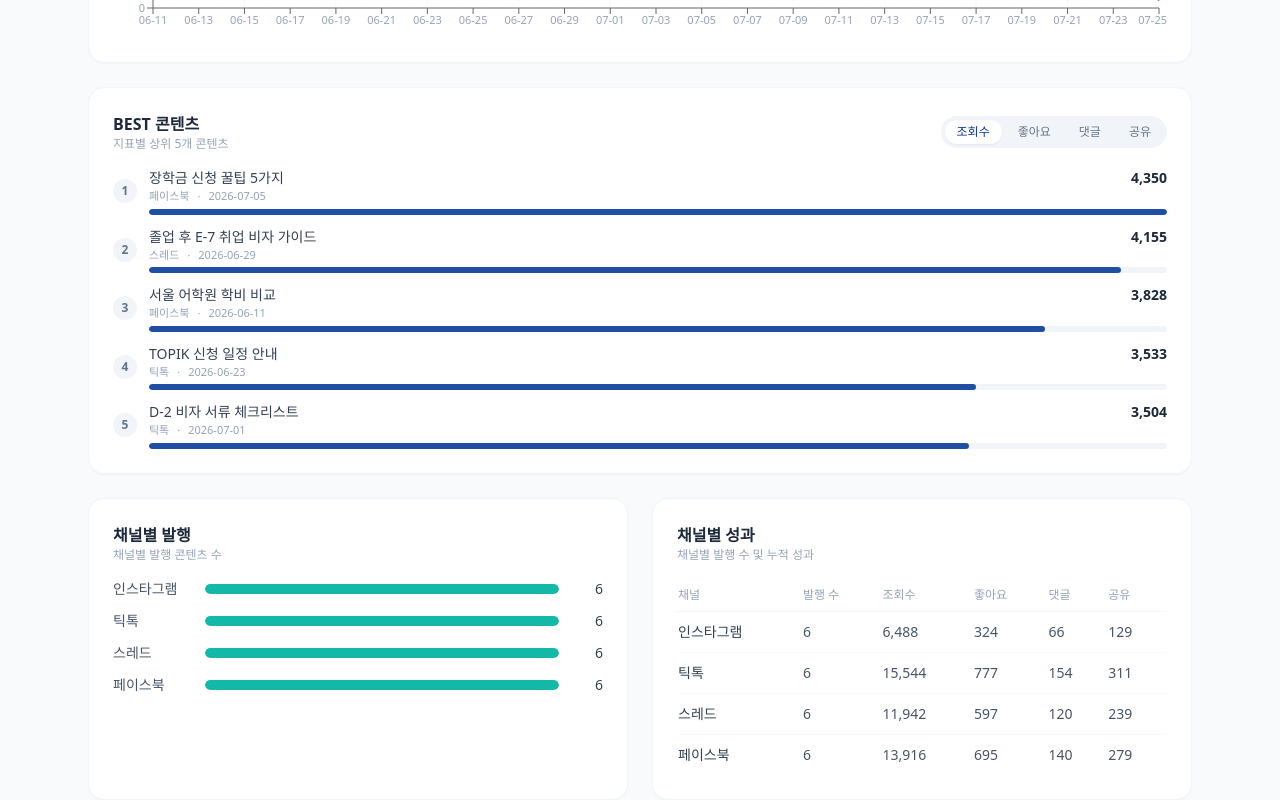
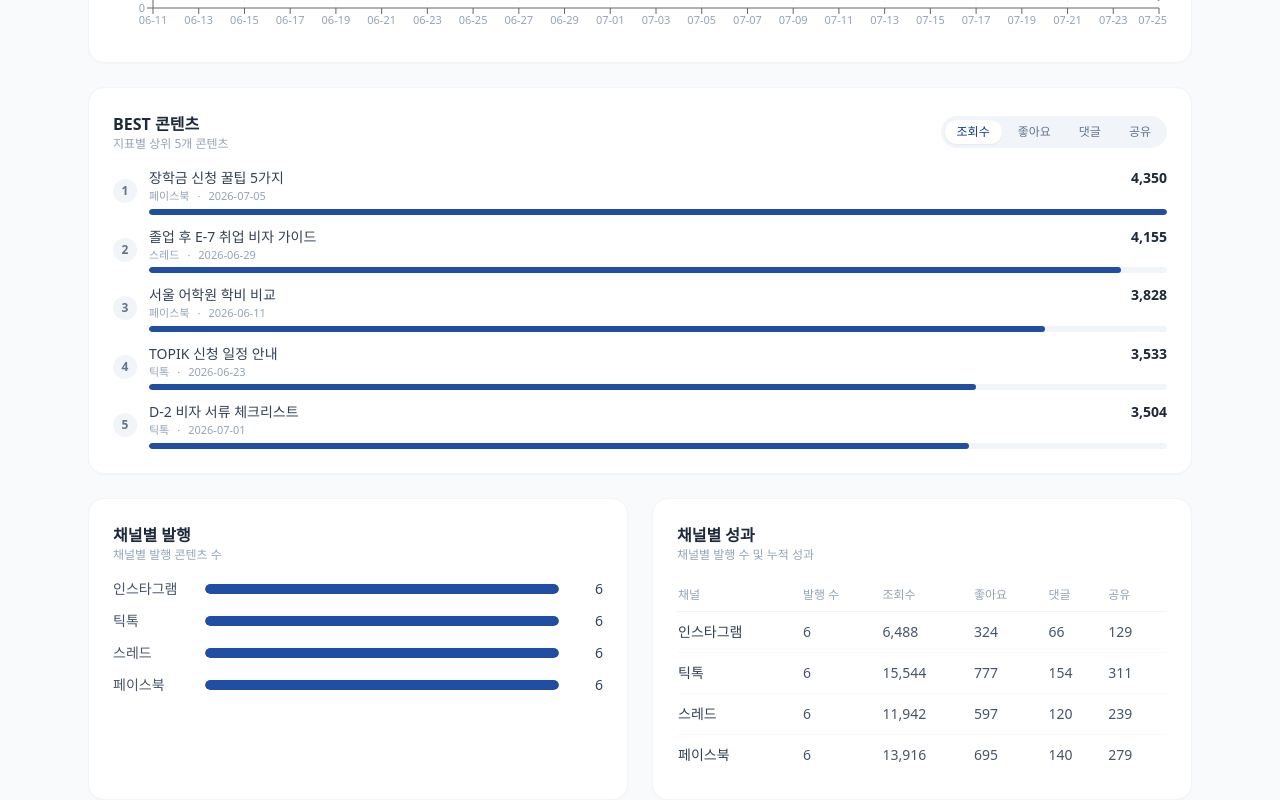
Before and after one commit to Gaumeoandanh/kuniv-kpi-dashboard, a Next.js app: page /dashboard in a window 1280 px wide. Shown: the part 1233-2033 px from the top of the page. Built offline with nearby package versions, Linux system fonts and the light colour scheme.

Commit message:
Update ChannelPublishSection.tsx

```diff
--- a/components/dashboard/ChannelPublishSection.tsx
+++ b/components/dashboard/ChannelPublishSection.tsx
@@ -13,7 +13,7 @@ export default function ChannelPublishSection({ data }: { data: ChannelPublishCo
             <span className="w-20 shrink-0 text-sm text-slate-600">{CHANNEL_LABEL[d.channel]}</span>
             <div className="h-2.5 flex-1 overflow-hidden rounded-full bg-slate-100">
               <div
-                className="h-full rounded-full bg-teal-500"
+                                className="h-full rounded-full bg-brand-500"
                 style={{ width: `${(d.count / max) * 100}%` }}
               />
             </div>
```
